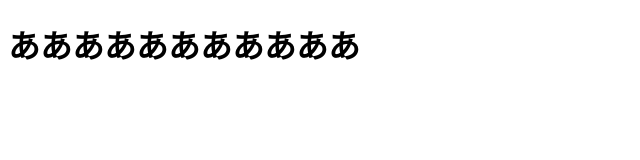
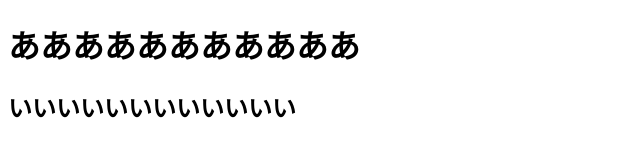
Before and after one commit to asuparabaco0/aaaaaaaaaa, a plain HTML site: page index.html in a window 1280 px wide. Shown: the whole page, without its empty margins (0-640 px from the left). Drawn offline with Linux system fonts and the light colour scheme.

Commit message:
いれた

```diff
--- a/index.html
+++ b/index.html
@@ -8,5 +8,6 @@
 </head>
 <body>
     <h1>あああああああああああ</h1>
+    <h2>いいいいいいいいいいいい</h2>
 </body>
 </html>
```
